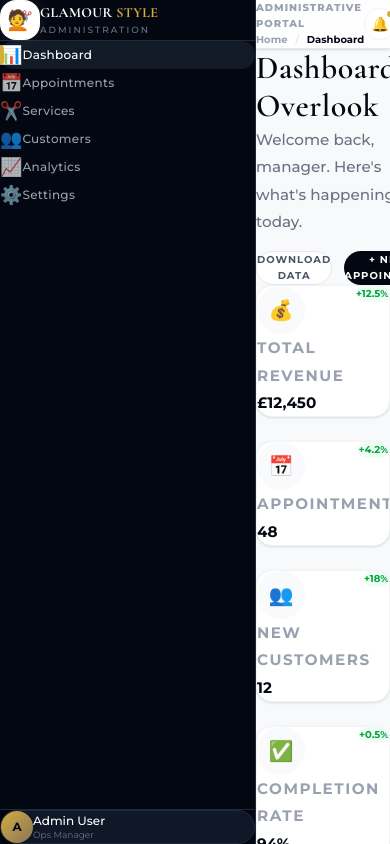
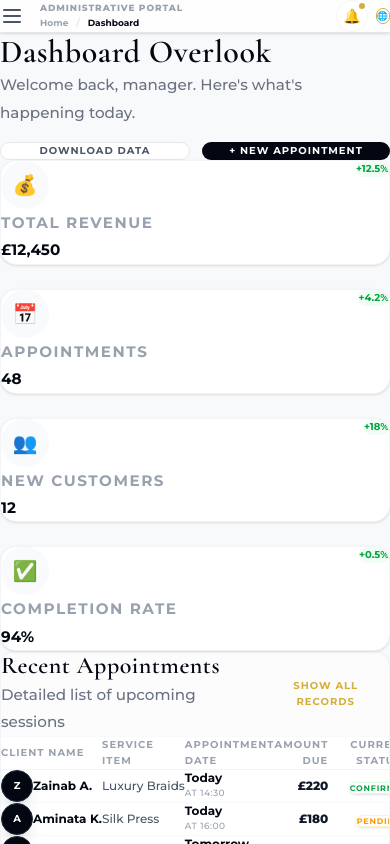
Before and after one commit to mamadouelimanewane/glamourstyle, a Next.js app: page /admin in a window 390 px wide. Built offline with nearby package versions, Linux system fonts and the light colour scheme.

Commit message:
Finalizing responsiveness and font size density for front and back office

```diff
--- a/src/app/admin/layout.tsx
+++ b/src/app/admin/layout.tsx
@@ -1,4 +1,6 @@
-import React from 'react';
+'use client';
+
+import React, { useState } from 'react';
 import Sidebar from '@/components/admin/Sidebar';
 import Link from 'next/link';
 
@@ -7,33 +9,49 @@ export default function AdminLayout({
 }: {
     children: React.ReactNode;
 }) {
+    const [isSidebarOpen, setIsSidebarOpen] = useState(false);
+
     return (
-        <div className="flex bg-[#F8F9FA] min-h-screen font-body">
-            <Sidebar />
-            <main className="flex-1 min-w-0 overflow-y-auto">
+        <div className="flex bg-[#F8F9FA] min-h-screen font-body relative overflow-x-hidden">
+            {/* Sidebar with Mobile Support */}
+            <div className={`fixed inset-y-0 left-0 z-50 transform ${isSidebarOpen ? 'translate-x-0' : '-translate-x-full'} transition-transform duration-300 ease-in-out lg:relative lg:translate-x-0`}>
+                <Sidebar onClose={() => setIsSidebarOpen(false)} />
+            </div>
+
+            {/* Backdrop for mobile */}
+            {isSidebarOpen && (
+                <div
+                    className="fixed inset-0 bg-black/50 z-40 lg:hidden backdrop-blur-sm"
+                    onClick={() => setIsSidebarOpen(false)}
+                />
+            )}
+
+            <main className="flex-1 min-w-0 flex flex-col h-screen">
                 {/* Top bar */}
-                <div className="bg-white/80 backdrop-blur-md border-b border-gray-200 px-8 py-3 sticky top-0 z-10 shadow-sm">
+                <div className="bg-white/80 backdrop-blur-md border-b border-gray-200 px-4 sm:px-8 py-3 sticky top-0 z-30 shadow-sm">
                     <div className="flex items-center justify-between">
-                        <div className="flex items-center gap-6">
+                        <div className="flex items-center gap-4 sm:gap-6">
+                            {/* Mobile Hamburger */}
+                            <button
+                                onClick={() => setIsSidebarOpen(true)}
+                                className="lg:hidden p-2 hover:bg-gray-100 rounded-lg text-gray-600 transition-colors"
+                            >
+                                <svg className="w-6 h-6" fill="none" stroke="currentColor" viewBox="0 0 24 24">
+                                    <path strokeLinecap="round" strokeLinejoin="round" strokeWidth={2} d="M4 6h16M4 12h16M4 18h16" />
+                                </svg>
+                            </button>
+
                             <div className="flex flex-col">
-                                <span className="text-[10px] uppercase tracking-widest font-black text-gray-400">Administrative Portal</span>
+                                <span className="text-[9px] sm:text-[10px] uppercase tracking-widest font-black text-gray-400">Administrative Portal</span>
                                 <nav className="flex items-center gap-2 mt-0.5">
-                                    <Link href="/admin" className="text-[10px] font-bold text-gray-400 hover:text-gray-900 transition-colors">Home</Link>
+                                    <Link href="/admin" className="text-[9px] sm:text-[10px] font-bold text-gray-400 hover:text-gray-900 transition-colors">Home</Link>
                                     <span className="text-gray-300 text-[10px]">/</span>
-                                    <span className="text-[10px] font-bold text-gray-950">Dashboard</span>
+                                    <span className="text-[9px] sm:text-[10px] font-bold text-gray-950">Dashboard</span>
                                 </nav>
-                            </div>
-                            <div className="hidden lg:flex items-center relative group ml-4">
-                                <span className="absolute left-3 text-gray-400 group-focus-within:text-[#D4AF37] transition-colors text-[10px]">🔍</span>
-                                <input
-                                    type="text"
-                                    placeholder="Search everything..."
-                                    className="bg-gray-100 border-none rounded-full py-1.5 pl-9 pr-4 text-[10px] w-48 focus:ring-1 focus:ring-[#D4AF37] transition-all outline-none font-bold"
-                                />
                             </div>
                         </div>
 
-                        <div className="flex items-center gap-4">
+                        <div className="flex items-center gap-2 sm:gap-4">
                             <div className="hidden sm:flex items-center gap-2 mr-2">
                                 <div className="w-1.5 h-1.5 bg-green-500 rounded-full animate-pulse"></div>
                                 <span className="text-[9px] uppercase tracking-widest font-bold text-gray-400">Live Status</span>
@@ -42,7 +60,7 @@ export default function AdminLayout({
                                 <span className="text-sm">🔔</span>
                                 <span className="absolute top-0 right-0 w-2.5 h-2.5 bg-[#D4AF37] border-2 border-white rounded-full"></span>
                             </button>
-                            <Link href="/" className="flex items-center gap-2 px-4 py-1.5 text-[9px] font-bold uppercase tracking-widest text-[#D4AF37] border border-[#D4AF37] rounded-full hover:bg-[#D4AF37] hover:text-white transition-all">
+                            <Link href="/" className="flex items-center gap-2 px-3 sm:px-4 py-1.5 text-[9px] font-bold uppercase tracking-widest text-[#D4AF37] border border-[#D4AF37] rounded-full hover:bg-[#D4AF37] hover:text-white transition-all whitespace-nowrap">
                                 <span>🌐</span>
                                 <span className="hidden sm:inline">Preview Site</span>
                             </Link>
@@ -50,8 +68,10 @@ export default function AdminLayout({
                     </div>
                 </div>
 
-                <div className="p-8 max-w-7xl mx-auto">
-                    {children}
+                <div className="p-4 sm:p-8 flex-1 overflow-y-auto w-full">
+                    <div className="max-w-7xl mx-auto">
+                        {children}
+                    </div>
                 </div>
             </main>
         </div>
--- a/src/components/admin/Sidebar.tsx
+++ b/src/components/admin/Sidebar.tsx
@@ -4,7 +4,11 @@ import React from 'react';
 import Link from 'next/link';
 import { usePathname } from 'next/navigation';
 
-const Sidebar = () => {
+interface SidebarProps {
+    onClose?: () => void;
+}
+
+const Sidebar = ({ onClose }: SidebarProps) => {
     const pathname = usePathname();
 
     const menuItems = [
@@ -17,9 +21,9 @@ const Sidebar = () => {
     ];
 
     return (
-        <aside className="w-64 bg-gray-950 h-screen sticky top-0 flex flex-col border-r border-gray-800">
+        <aside className="w-64 bg-gray-950 h-screen flex flex-col border-r border-gray-800">
             {/* Logo Section */}
-            <div className="p-6 border-b border-gray-800">
+            <div className="p-6 border-b border-gray-800 flex justify-between items-center">
                 <Link href="/" className="flex items-center space-x-3 group">
                     <div className="w-10 h-10 bg-white rounded-lg flex items-center justify-center shadow-[0_0_15px_rgba(255,255,255,0.1)]">
                         <span className="text-xl">💇</span>
@@ -29,6 +33,15 @@ const Sidebar = () => {
                         <span className="text-[9px] text-gray-500 uppercase tracking-[2px] font-medium">Administration</span>
                     </div>
                 </Link>
+                {/* Close button for mobile */}
+                <button
+                    onClick={onClose}
+                    className="lg:hidden text-gray-400 hover:text-white p-1"
+                >
+                    <svg className="w-6 h-6" fill="none" stroke="currentColor" viewBox="0 0 24 24">
+                        <path strokeLinecap="round" strokeLinejoin="round" strokeWidth={2} d="M6 18L18 6M6 6l12 12" />
+                    </svg>
+                </button>
             </div>
 
             {/* Navigation */}
@@ -39,6 +52,7 @@ const Sidebar = () => {
                         <Link
                             key={item.name}
                             href={item.path}
+                            onClick={onClose}
                             className={`flex items-center space-x-3 px-4 py-2.5 rounded-lg transition-all duration-200 relative group ${isActive
                                 ? 'bg-gray-800/60 text-white'
                                 : 'text-gray-400 hover:bg-gray-900 hover:text-white'
```
Also changed, not shown: src/components/Header.tsx (+9 -9 lines).
